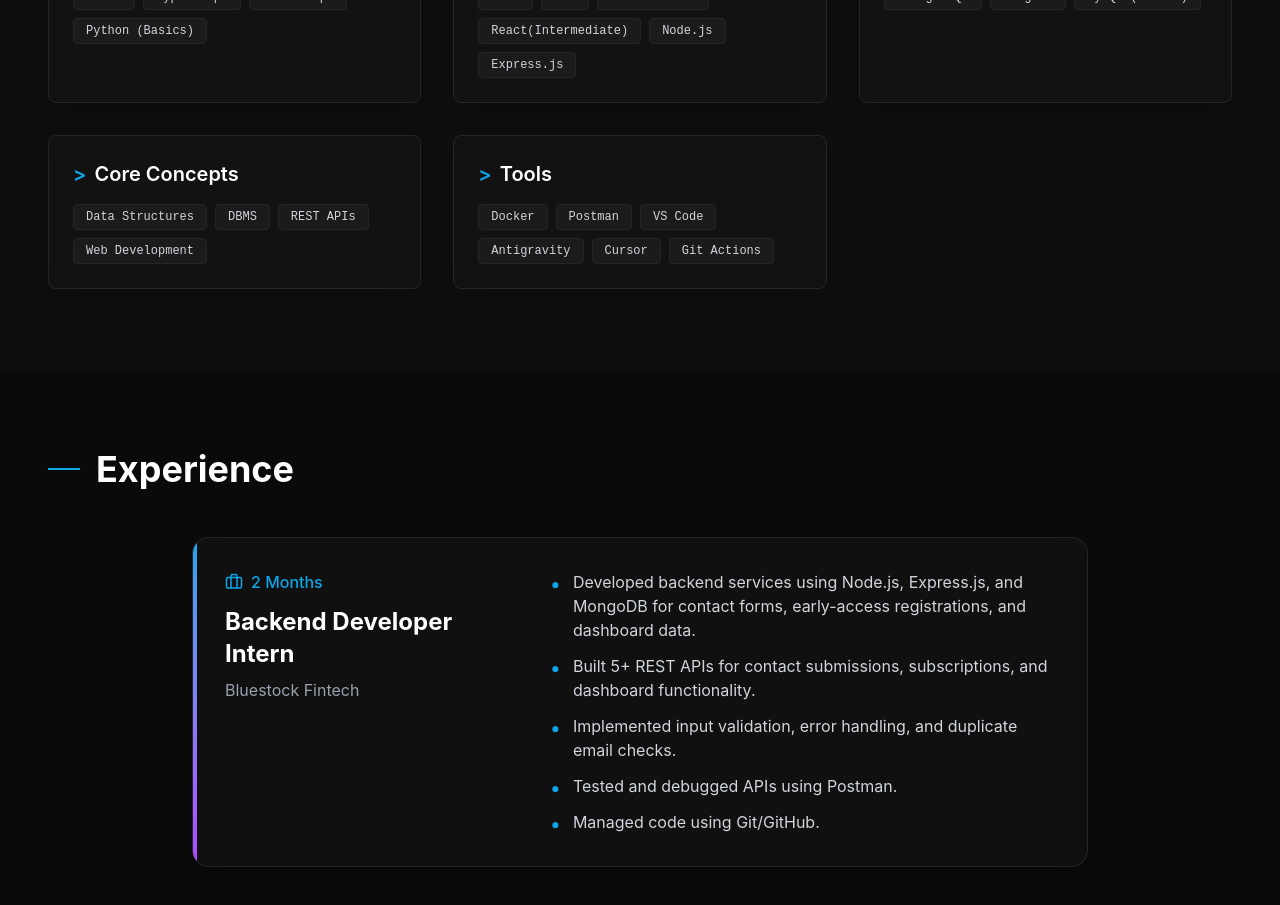
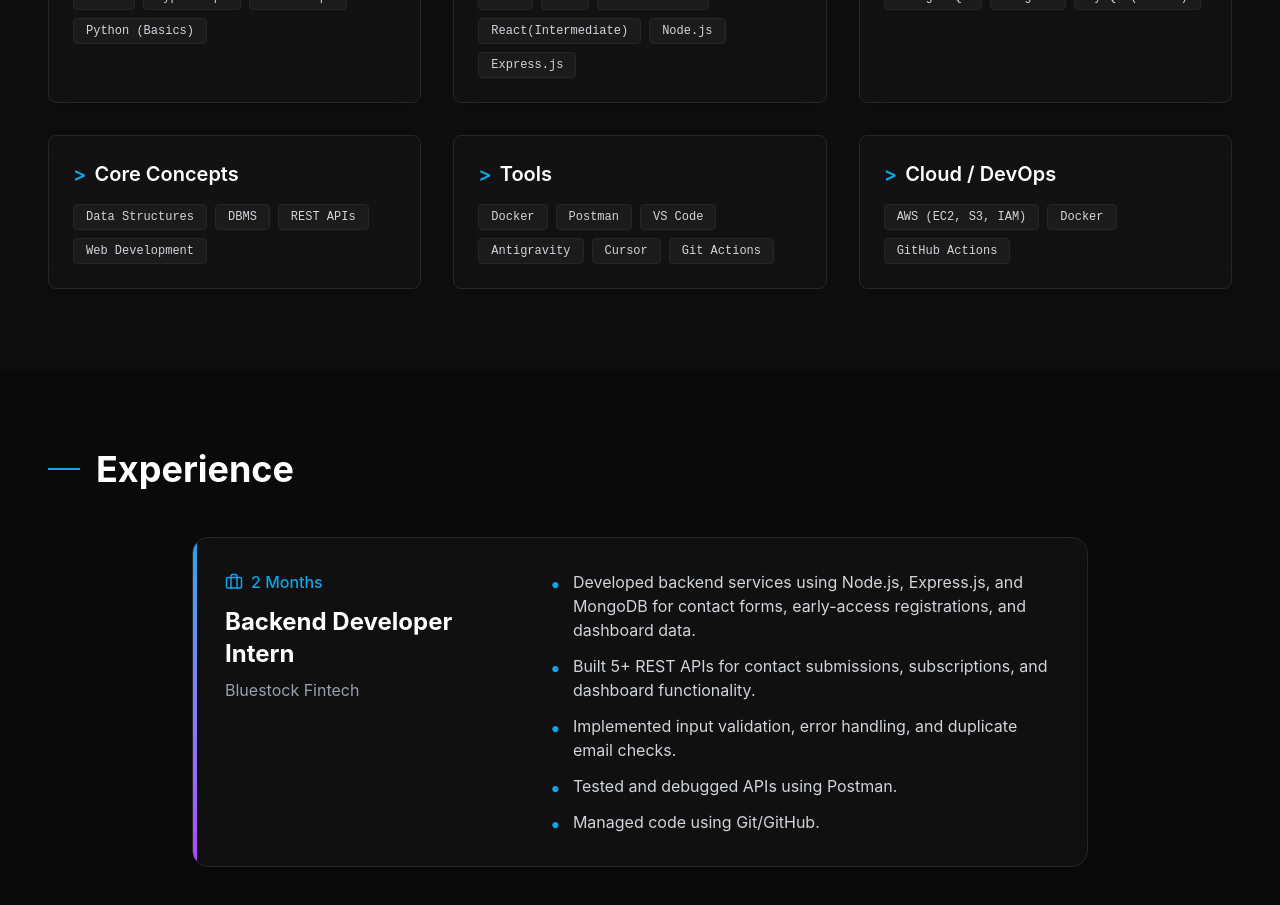
Before and after one commit to jatin06-celll/Portfolio, a React (Vite) app: page / in a window 1280 px wide. Shown: the part 1560-2465 px from the top of the page. Built offline with nearby package versions, Linux system fonts and the light colour scheme.

Commit message:
Portfolio Update

```diff
--- a/src/data/portfolioData.ts
+++ b/src/data/portfolioData.ts
@@ -15,6 +15,7 @@ export const portfolioData = {
     databases: ["PostgreSQL", "MongoDB", "MySQL (Basics)"],
     core: ["Data Structures", "DBMS", "REST APIs", "Web Development"],
     tools: ["Docker", "Postman", "VS Code", "Antigravity", "Cursor", "Git Actions"],
+    cloudDevOps: ["AWS (EC2, S3, IAM)", "Docker", "GitHub Actions"],
   },
   experience: [
     {
--- a/src/sections/Skills.tsx
+++ b/src/sections/Skills.tsx
@@ -25,6 +25,7 @@ export const Skills: React.FC = () => {
     { title: "Databases", skills: portfolioData.skills.databases },
     { title: "Core Concepts", skills: portfolioData.skills.core },
     { title: "Tools", skills: portfolioData.skills.tools },
+    { title: "Cloud / DevOps", skills: portfolioData.skills.cloudDevOps },
   ];
 
   return (
```
Also changed, not shown: 1 other file (tests, documents, lock files or other folders).
